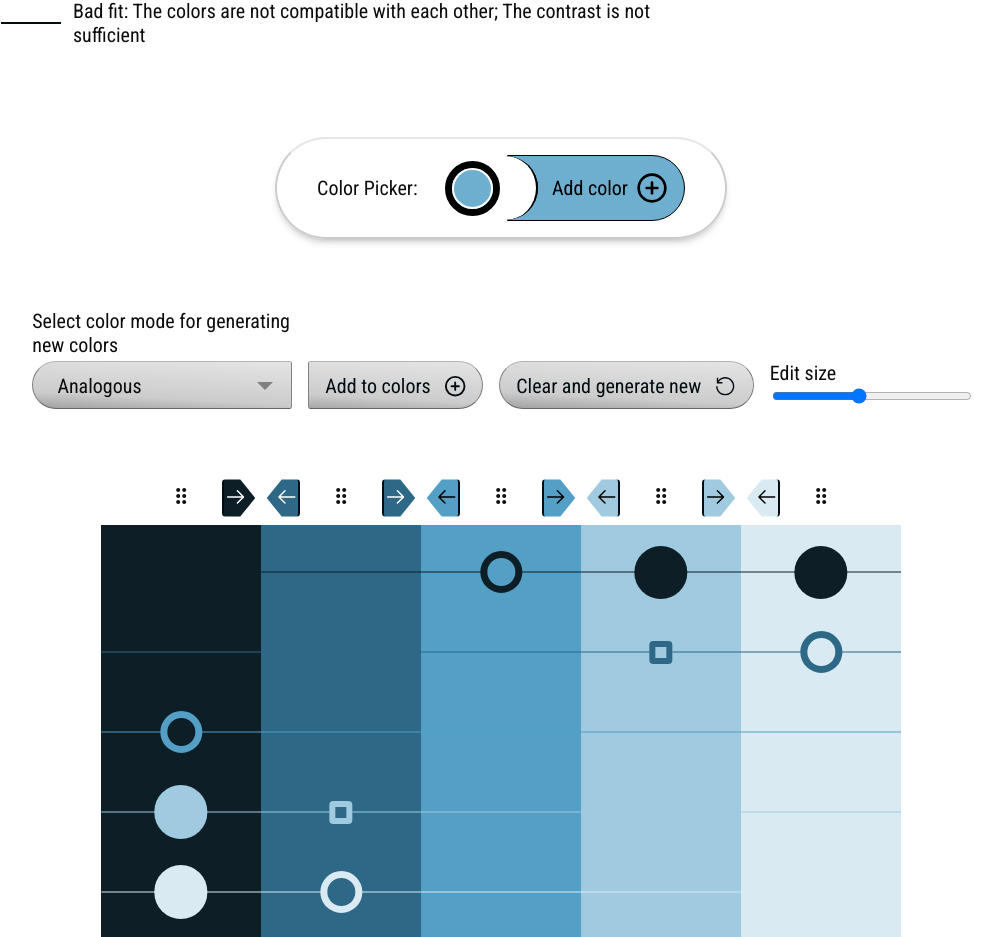
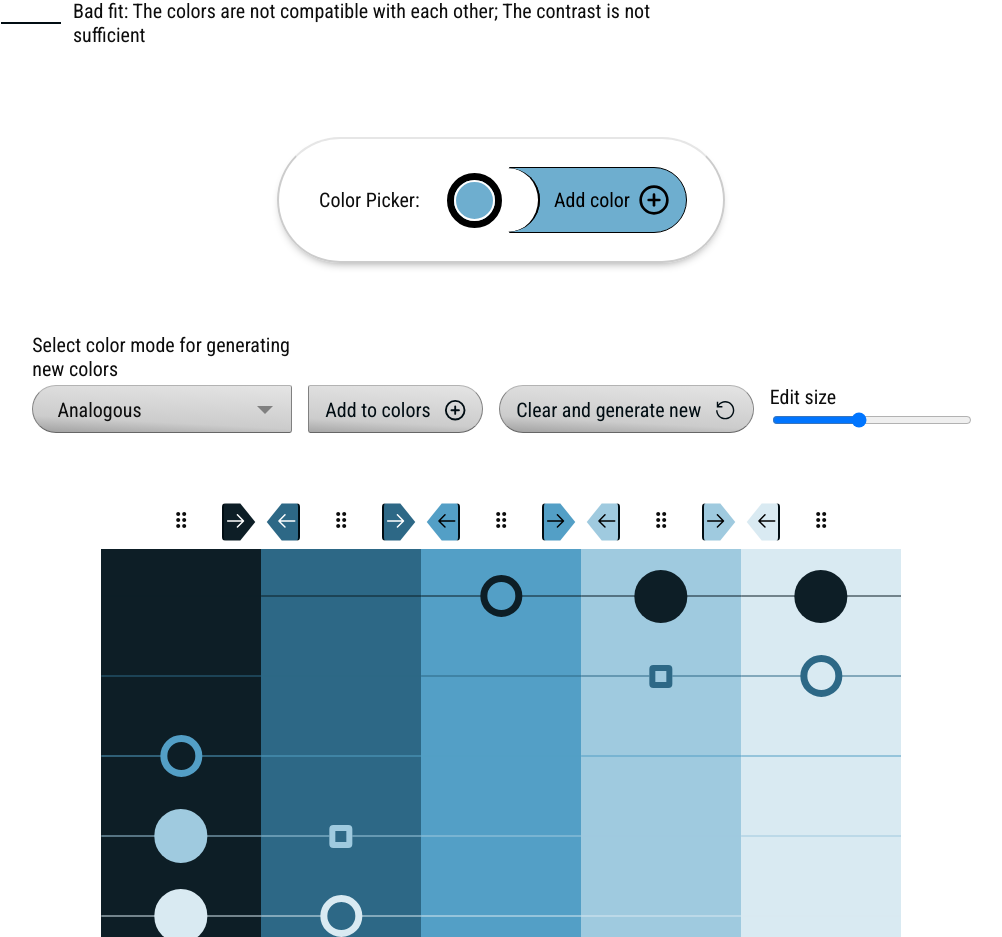
Before and after one commit to jenniina/color-accessibility-checker, a React (Vite) app in the folder frontend/: page / in a window 1280 px wide. Shown: the part 876-1813 px from the top of the page, without its empty margins (139-1141 px from the left). Built offline with nearby package versions, Linux system fonts and the light colour scheme.

Commit message:
adjust color picker padding

```diff
--- a/frontend/src/components/AccessibleColors/accessiblecolors.module.css
+++ b/frontend/src/components/AccessibleColors/accessiblecolors.module.css
@@ -878,7 +878,7 @@
     max-width: 100%;
   }
   .color-picker {
-    padding: 0.8em 2em;
+    padding: 1.4em 1.8em 1.4em 2em;
     border-radius: 4em;
   }
 }
```
